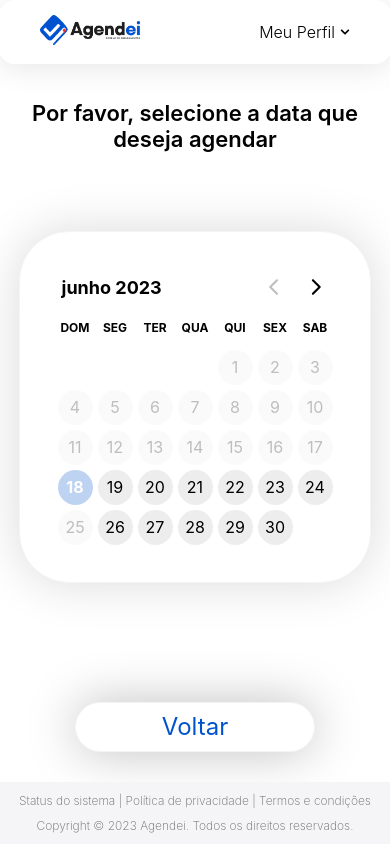
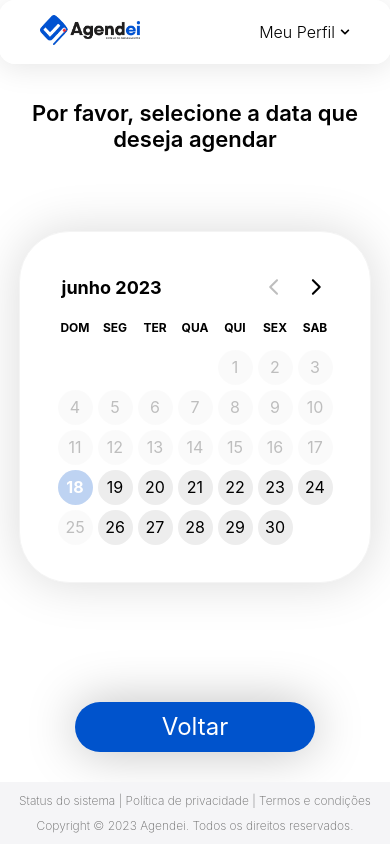
Before and after one commit to houstonsbarros/agendei-frontend, a Next.js app: page /cliente/agendar/data in a window 390 px wide. Built offline with nearby package versions, Linux system fonts and the light colour scheme; a web font is replaced by a local one.

Commit message:
Atualização da autenticação do profissional

```diff
--- a/pages/cliente/agendar/data.tsx
+++ b/pages/cliente/agendar/data.tsx
@@ -160,6 +160,10 @@ const Data = () => {
         window.location.href = '/cliente/agendar/servico';
     };
 
+    const voltarParaCalendario = () => {
+        setSelectedTime('');
+    };
+
     return (
         <>
             <main className={styles.main}>
@@ -212,8 +216,8 @@ const Data = () => {
                                 backdropFilter: 'blur(5px)',
                             },
                             content: {
-                                width: '400px',
-                                height: '300px',
+                                maxWidth: '400px',
+                                maxHeight: '300px',
                                 margin: 'auto',
                                 borderRadius: '50px',
                                 background: '#fff',
@@ -236,8 +240,10 @@ const Data = () => {
                         </div>
                     </Modal>
                 </div>
-
-                <Button onClick={handleVoltar} className={styles.btnVoltar}>Voltar</Button>
+                <div className={styles.divBtn}>
+                    <Button onClick={voltarParaCalendario} className={styles.btnData}>Selecionar Outra Data</Button>
+                    <Button onClick={handleVoltar} className={styles.btnVoltar}>Voltar</Button>
+                </div>
                 <Footer />
             </main>
         </>
--- a/pages/cliente/agendar/servico.tsx
+++ b/pages/cliente/agendar/servico.tsx
@@ -182,8 +182,8 @@ const Servico = () => {
                                 backdropFilter: 'blur(5px)',
                             },
                             content: {
-                                width: '500px',
-                                height: '400px',
+                                maxWidth: '500px',
+                                maxHeight: '400px',
                                 margin: 'auto',
                                 borderRadius: '50px',
                                 background: '#fff',
--- a/styles/cliente/agendamentos.module.scss
+++ b/styles/cliente/agendamentos.module.scss
@@ -65,7 +65,7 @@
     & .tituloBtn, & .icone {
         color: #FFFFFF;
         font-weight: 500;
-        font-size: 24px;
+        font-size: 22px;
     }
 }
 
@@ -81,7 +81,7 @@
     & .subtituloBtn {
         color: #000;
         text-align: center;
-        font-size: 14px;
+        font-size: 13px;
         font-weight: 500;
         margin-top: 5px;
         margin-left: 6px;
@@ -140,3 +140,31 @@
     background-color: #CD191E;
     color: #fff;
   }
+
+  .btnVoltar {
+    width: 15rem;
+    height: 3.125rem;
+    background: #fff;
+    border-radius: 50px;
+    margin-bottom: 30px;
+    border: none;
+
+    font-weight: 400;
+    font-size: 24px;
+    line-height: 48px;
+    text-align: center;
+    color: #0053CC;
+
+
+    border: 1px solid #F4F4F4;
+    box-shadow: 0px 0px 50px rgba(0, 0, 0, 0.25);
+
+    cursor: pointer;
+    transition: background-color 0.2s ease-in-out;
+
+    &:hover {
+        background-color: #0053CC;
+        color: #fff;
+        box-shadow: 0px 0px 30px 5px rgba(0, 0, 0, 0.15);
+    }
+}
--- a/styles/cliente/agendar/concluir.module.scss
+++ b/styles/cliente/agendar/concluir.module.scss
@@ -14,13 +14,9 @@
     flex-direction: column;
     align-items: center;
 
-    width: 100%;
     height: 100vh;
 
-    background: #FFFFFF;
-    border: 1px solid #F4F4F4;
-    box-shadow: 0px 0px 50px rgba(0, 0, 0, 0.15);
-    border-radius: 50px;
+    margin-top: 50px;
 
     gap: 50px;
 }
@@ -205,3 +201,54 @@
     align-items: center;
     flex-direction: column;
 }
+
+@media (max-width: 545px) {
+    .container {
+        display: flex;
+        flex-direction: row;
+        justify-content: center;
+        align-items: space-evenly;
+        gap: 20px;
+        flex-wrap: wrap;
+        margin-top: 200px;
+    }
+
+    .form {
+        flex-direction: column;
+        align-items: center;
+        margin-top: 20px;
+    }
+
+    .titulo {
+        font-size: 36px;
+    }
+
+    .subtitulo {
+        font-size: 24px;
+    }
+
+    .servicos {
+        display: flex;
+        justify-content: center;
+        align-items: center;
+        flex-direction: row;
+    }
+
+    .btnGroup {
+        display: flex;
+        justify-content: center;
+        align-items: center;
+        flex-direction: column-reverse;
+        gap:5px;
+    }
+
+    .btnSelecionar {
+        margin-top: 5px;
+        margin-bottom: 0px;
+    }
+
+    .btnVoltar {
+        margin-top: 0;
+        margin-bottom: 30px;
+    }
+}
--- a/styles/cliente/agendar/data.module.scss
+++ b/styles/cliente/agendar/data.module.scss
@@ -288,3 +288,88 @@
         box-shadow: 0px 0px 30px 5px rgba(0, 0, 0, 0.15);
     }
 }
+
+.btnData {
+    display: none;
+}
+
+@media (max-width: 796px) {
+
+    .divBtn {
+        display: flex;
+        justify-content: center;
+        flex-direction: column;
+        align-items: center;
+        gap: 5px;
+    }
+
+    .containerDwo {
+        display: flex;
+        justify-content: center;
+        flex-direction: column;
+        align-items: center;
+        gap: 20px;
+
+        & .calendario {
+            display: none;
+        }
+
+        & .btnData {
+            display: flex;
+            justify-content: center;
+            align-items: center;
+
+            width: 17rem;
+            height: 3.125rem;
+            background: #fff;
+            border-radius: 50px;
+            border: none;
+
+            font-weight: 400;
+            font-size: 24px;
+            line-height: 48px;
+            text-align: center;
+            color: #0053CC;
+
+
+            border: 1px solid #F4F4F4;
+            box-shadow: 0px 0px 50px rgba(0, 0, 0, 0.25);
+
+            cursor: pointer;
+            transition: background-color 0.2s ease-in-out;
+
+            &:hover {
+                background-color: #0053CC;
+                color: #fff;
+                box-shadow: 0px 0px 30px 5px rgba(0, 0, 0, 0.15);
+            }
+        }
+    }
+
+    .btnVoltar {
+        width: 15rem;
+        height: 3.125rem;
+        background: #0053CC;
+        border-radius: 50px;
+        margin-bottom: 30px;
+        border: none;
+
+        font-weight: 400;
+        font-size: 24px;
+        line-height: 48px;
+        text-align: center;
+        color: #fff;
+
+
+        box-shadow: 0px 0px 50px rgba(0, 0, 0, 0.25);
+
+        cursor: pointer;
+        transition: background-color 0.2s ease-in-out;
+
+        &:hover {
+            background-color: #fff;
+            color: #0053CC;
+            box-shadow: 0px 0px 30px 5px rgba(0, 0, 0, 0.15);
+        }
+    }
+}
```
Also changed, not shown: pages/cliente/agendamentos.tsx (+17 -6 lines).
